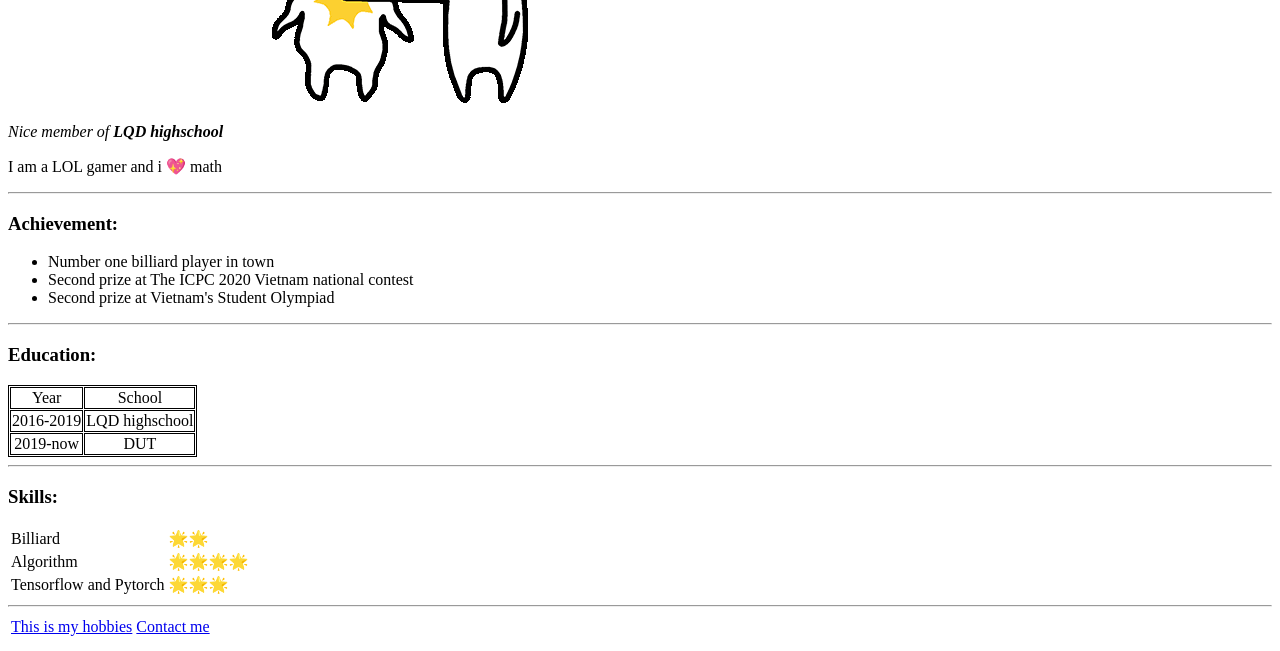
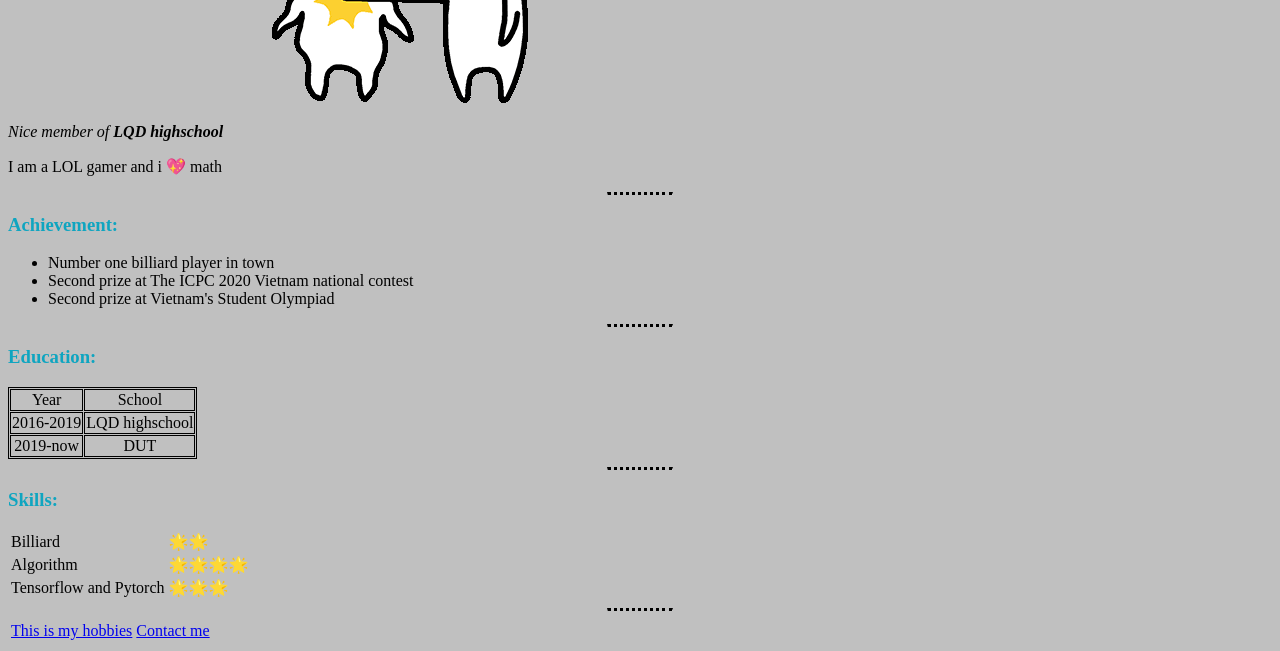
Before and after one commit to vohoanglong0107/my-personal-site, a plain HTML site: page index.html in a window 1280 px wide. Shown: the part 160-811 px from the top of the page. Drawn offline with Linux system fonts and the light colour scheme.

Commit message:
final changes to first version

```diff
--- a/layout.css
+++ b/css/styles.css
@@ -1,3 +1,18 @@
+body{
+    background-color: silver;
+}
+
+h1,
+h3{
+    color: rgb(15, 165, 192);
+}
+
+hr{
+    border-top: dotted;
+    border-bottom: none;
+    width: 5%;
+}
+
 .edu_table{
     border-collapse: separate;
     border-spacing: 1px;
--- a/index.html
+++ b/index.html
@@ -3,7 +3,8 @@
     <meta charset="UTF-8" />
     <meta http-equiv="X-UA-Compatible" content="IE=edge" />
     <meta name="viewport" content="width=device-width, initial-scale=1.0" />
-    <link rel="stylesheet" href="layout.css">
+    <link rel="stylesheet" href="css/styles.css">
+    <link rel="shortcut icon" href="favicon.ico" type="image/x-icon">
     <title>Document</title>
   </head>
   <body>
```
Also changed, not shown: favicon.ico (added).
